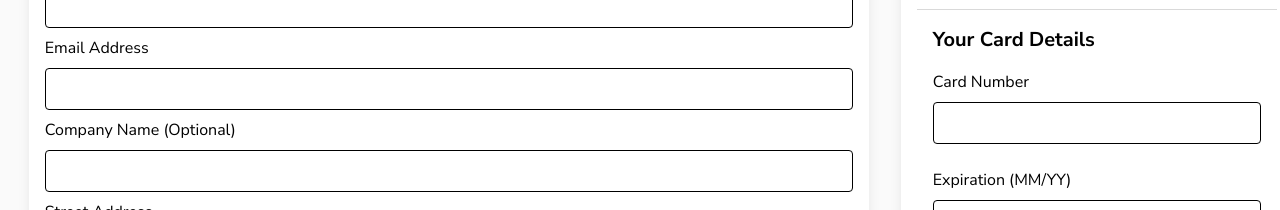
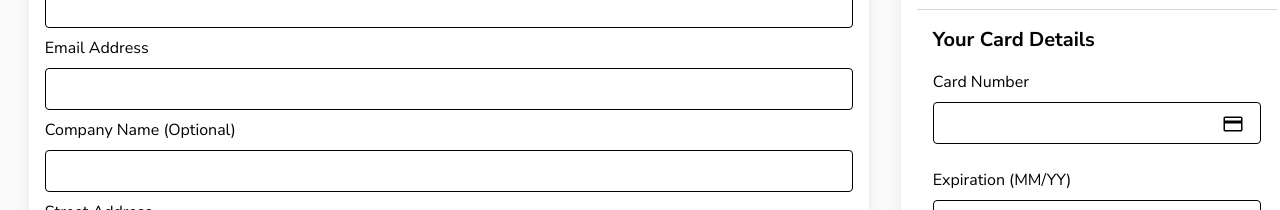
Before and after one commit to Patrick-Chukwu/timbucloud, a React (Vite) app: page /checkout in a window 1280 px wide. Shown: the part 370-580 px from the top of the page. Built offline with nearby package versions, Linux system fonts and the light colour scheme.

Commit message:
Add card icon

```diff
--- a/src/components/CheckoutOrder.jsx
+++ b/src/components/CheckoutOrder.jsx
@@ -1,5 +1,5 @@
 import React, { useState, useEffect } from 'react';
-
+import card from '../assets/card.svg'
 const CheckoutOrder = ({ total, cta, onButtonClick }) => {
   const [formData, setFormData] = useState({
     cardNumber: '',
@@ -42,7 +42,7 @@ const CheckoutOrder = ({ total, cta, onButtonClick }) => {
         <div className="p-4 mb-4 rounded    max-w-full ">
           <h2 className="text-xl font-bold mb-4">Your Card Details</h2>
           <div className="flex flex-col gap-2 ">
-            <div className="flex flex-col gap-2 items-start justify-center">
+            <div className=" relative flex flex-col gap-2 items-start justify-center">
               <label htmlFor="cardNumber">Card Number</label>
               <input
                 type="text"
@@ -50,9 +50,10 @@ const CheckoutOrder = ({ total, cta, onButtonClick }) => {
                 id="cardNumber"
                 value={formData.cardNumber}
                 onChange={handleChange}
-                className="p-2 border rounded mb-4 w-full"
+                className="p-2 border rounded mb-4 w-full relative"
                 required
               />
+              <img src={card} alt=""className='absolute right-4 bottom-6' />
             </div>
             <div className="flex flex-col gap-2 items-start justify-center">
               <label htmlFor="cardExpiration">Expiration (MM/YY)</label>
--- a/src/pages/ProductDetails.jsx
+++ b/src/pages/ProductDetails.jsx
@@ -107,30 +107,10 @@ const ProductDetails = ({ addToCart }) => {
     return <div>Please select a product.</div>;
   }
 
-  // const handleAddToCart = () => {
-  //   console.log("Adding item to cart:", product.name);
-  //   const savedCartItems = JSON.parse(localStorage.getItem('cartItems')) || [];
-  //   const existingItem = savedCartItems.find((item) => item.id === product.id);
 
-  //   if (existingItem) {
-  //     const updatedCartItems = savedCartItems.map((item) =>
-  //       item.id === product.id ? { ...item, quantity: item.quantity + 1 } : item
-  //     );
-  //     localStorage.setItem('cartItems', JSON.stringify(updatedCartItems));
-  //   } else {
-  //     localStorage.setItem('cartItems', JSON.stringify([...savedCartItems, { ...product, quantity: 1 }]));
-  //   }
-  //   console.log("Cart items:", JSON.parse(localStorage.getItem('cartItems')));
-  //   const buttonContent = document.getElementById("addToCart");
-  //   buttonContent.textContent = "Added to cart";
-  // };
-
-  // const handleImageClick = (image) => {
-  //   setSelectedImage(image);
-  // };
 
   return (
-    <div className='mt-16'>
+    <div className='mt-20'>
       <div className="w-[95%] mx-auto md:px-4">
         <div className="flex gap-8 items-center justify-between my-8 flex-col lg:flex-row">
           <div className="flex flex-col gap-4 items-center justify-center h-[516px] w-[522px] max-w-[95%] shrink">
```
